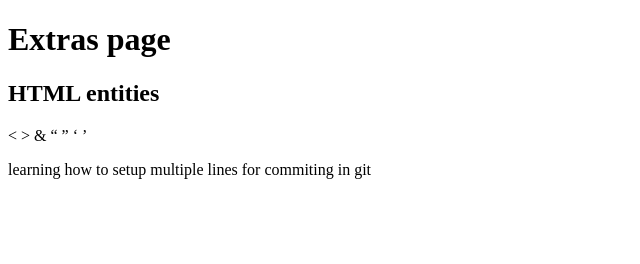
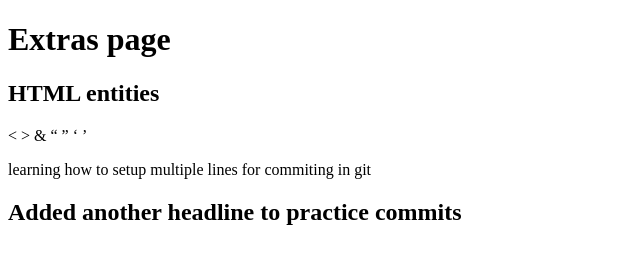
Before and after one commit to aweakling/boilerplate, a plain HTML site: page odin-links-and-images/pages/misc/extras.html in a window 1280 px wide. Shown: the whole page, without its empty margins (0-640 px from the left). Drawn offline with Linux system fonts and the light colour scheme.

Commit message:
Add a new h2 in extras.html
I am getting used to using nano as a commit editor
i added a h2 line so i will be able to commit and i hope
i do get better by providing precise commits in the future

```diff
--- a/odin-links-and-images/pages/misc/extras.html
+++ b/odin-links-and-images/pages/misc/extras.html
@@ -10,5 +10,7 @@
     <h2>HTML entities</h2>
     <p>&lt; &gt; &amp; &ldquo; &rdquo; &lsquo; &rsquo;</p>
     <p>learning how to setup multiple lines for commiting in git</p>
+
+    <h2>Added another headline to practice commits</h2>
 </body>
 </html>
```
